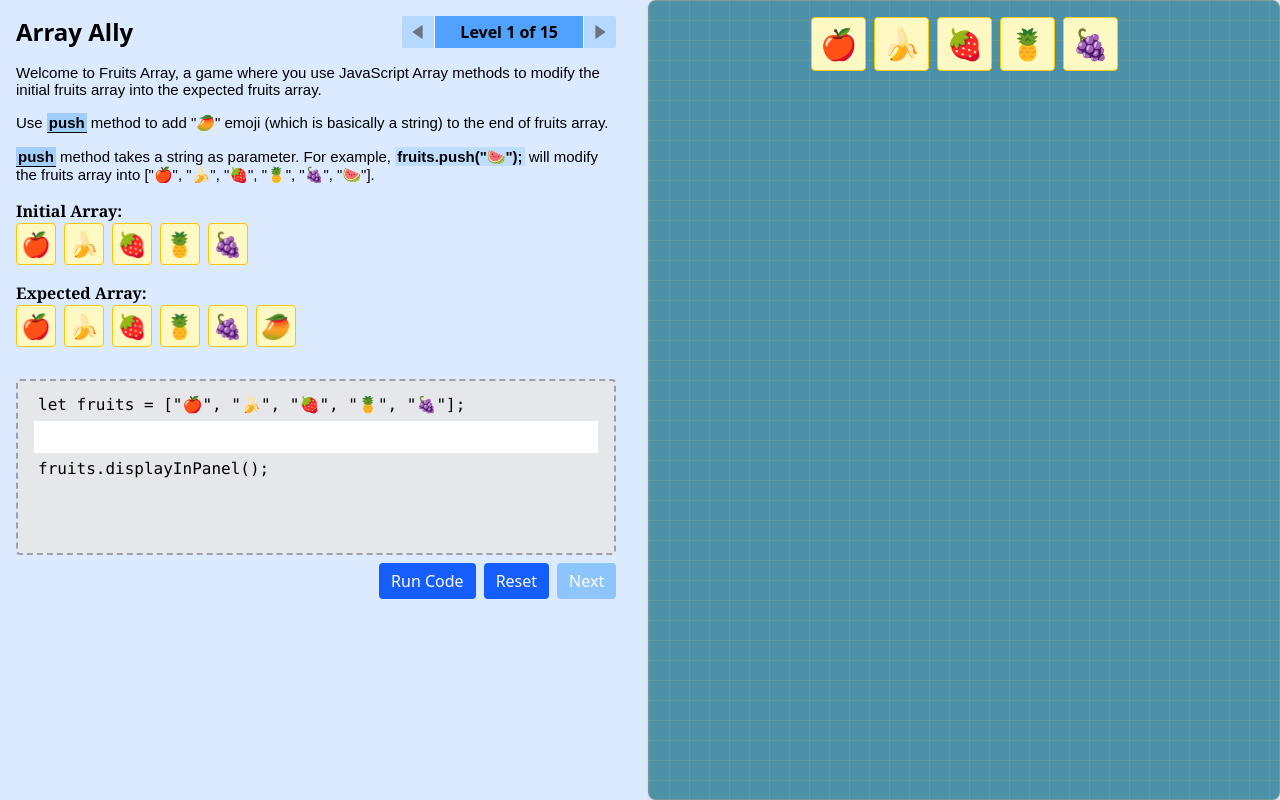
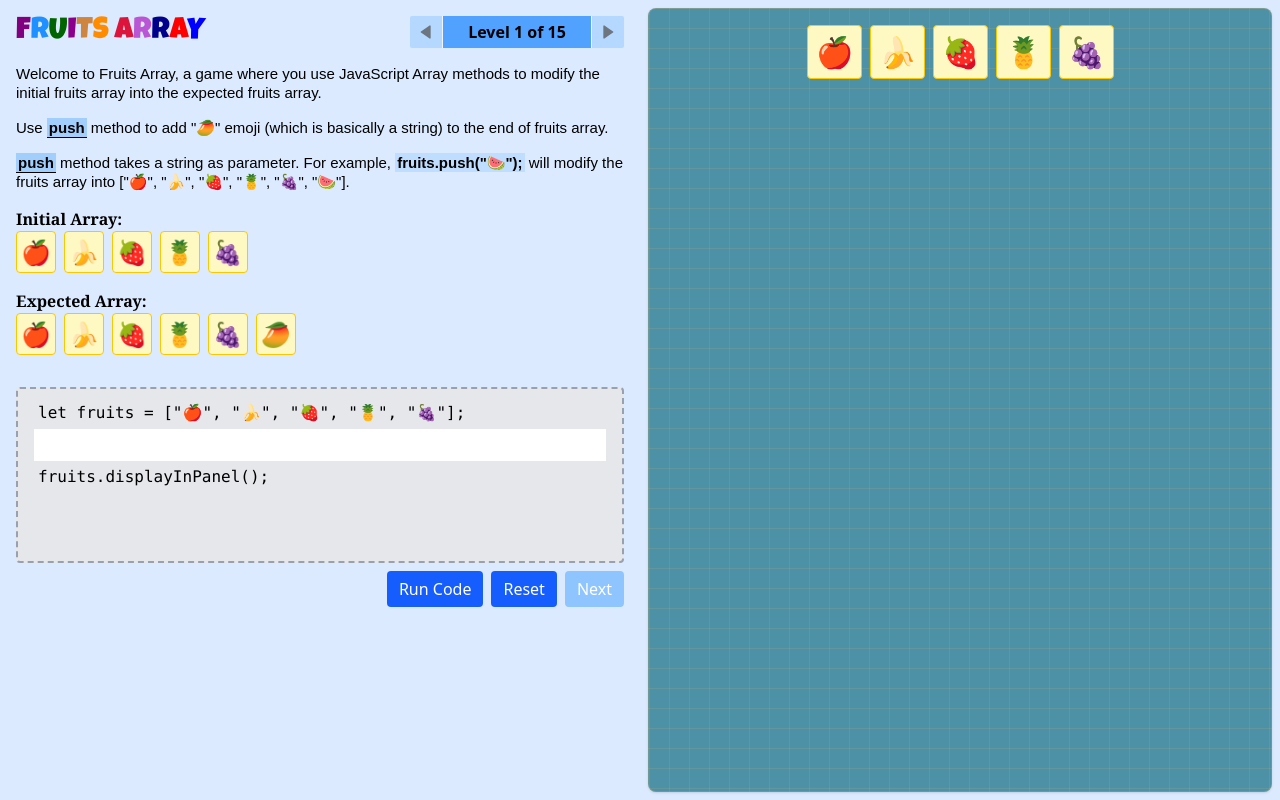
Before and after one commit to deepak-kr-patra/fruityArrays, a React (Vite) app: page / in a window 1280 px wide. Built offline with nearby package versions, Linux system fonts and the light colour scheme.

Commit message:
changed header name and tweaked style

```diff
--- a/src/App.css
+++ b/src/App.css
@@ -1,3 +1,60 @@
+/* header CSS */
+.header {
+  font-family: "Luckiest Guy", cursive;
+  font-weight: 500;
+  font-size: 30px;
+  line-height: 30px;
+}
+
+.header>span:nth-child(1) {
+  color: purple;
+}
+
+.header>span:nth-child(2) {
+  color: dodgerblue;
+}
+
+.header>span:nth-child(3) {
+  color: darkgreen;
+}
+
+.header>span:nth-child(4) {
+  color: darkmagenta;
+}
+
+.header>span:nth-child(5) {
+  color: peru;
+}
+
+.header>span:nth-child(6) {
+  color: darkorange;
+}
+
+.header > span:nth-child(7) {
+  color: transparent;
+}
+
+.header>span:nth-child(8) {
+  color: crimson;
+}
+
+.header>span:nth-child(9) {
+  color: mediumorchid;
+}
+
+.header>span:nth-child(10) {
+  color: darkblue;
+}
+
+.header>span:nth-child(11) {
+  color: red;
+}
+
+.header>span:nth-child(12) {
+  color: blue;
+}
+
+/* fruits panel CSS */
 .fruitsSection {
   background-color: #4c91a5;
   background-image:
@@ -9,26 +66,29 @@
   border: 1px solid rgba(200, 170, 120, 0.3);
 }
 
+/* level description CSS */
 .levelDesc {
   font-size: 15px;
-  line-height: 17px;
+  line-height: 19px;
   font-family: sans-serif;
 }
 
-.levelDesc > span {
+.levelDesc>span {
   background-color: #a2cefc;
   border-bottom: 1px solid black;
   font-weight: bold;
   padding: 1px 2px;
 }
 
-.levelDesc > p {
+.levelDesc>p {
   display: inline-block;
   background-color: #bfddfe;
+  line-height: 17px;
   font-weight: bold;
   padding: 1px 2px;
 }
 
+/* levels modal CSS */
 .levelsBox {
   display: grid;
   grid-template-columns: repeat(3, 1fr);
--- a/src/App.jsx
+++ b/src/App.jsx
@@ -7,15 +7,18 @@ import { Toaster } from 'react-hot-toast';
 
 function App() {
   return (
-    <div className="flex h-screen bg-blue-100 gap-4">
+    <div className="flex h-screen bg-blue-100">
       <div className="w-1/2 p-4">
         <div className='flex justify-between items-center'>
-          <h2 className='text-2xl font-extrabold'>Array Ally</h2>
+          <h2 className='header'>
+            {"FRUITS ARRAY".split('').map((ch, idx) => <span key={idx}>{ch}</span>)}
+          </h2>
           <LevelIndicator />
         </div>
         <CodeEditor />
       </div>
-      <div className="w-1/2 flex justify-center">
+
+      <div className="w-1/2 p-2">
         <FruitVisualizer />
       </div>
       <Toaster toastOptions={{ position: "bottom-right", duration: 4000 }} />
--- a/src/index.css
+++ b/src/index.css
@@ -1 +1,3 @@
+@import url('https://fonts.googleapis.com/css2?family=Luckiest+Guy&display=swap');
+
 @import "tailwindcss";
```
